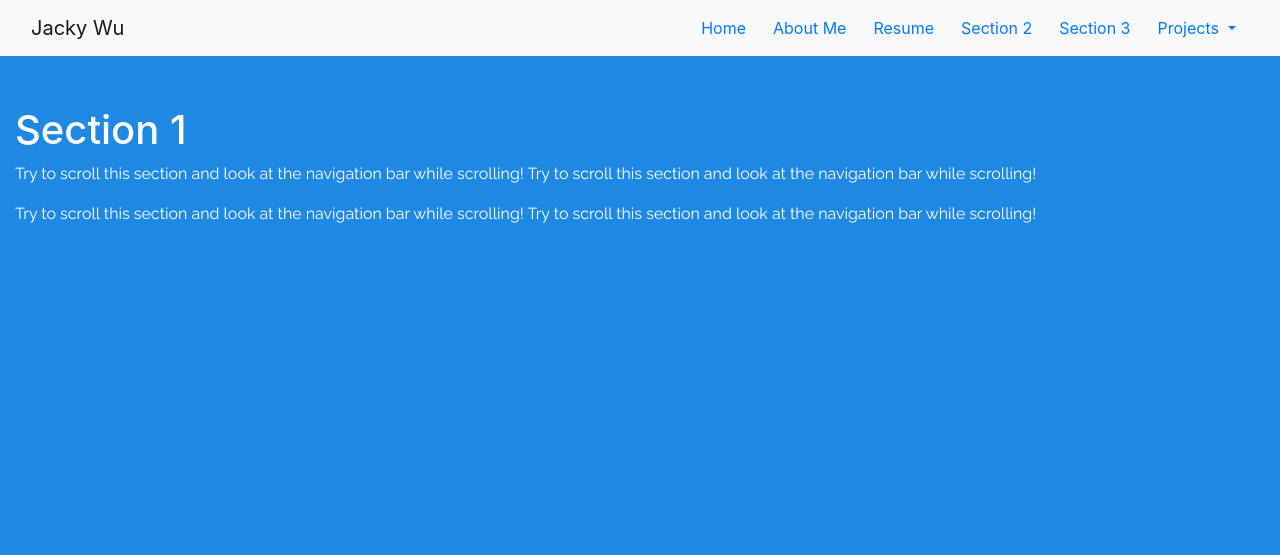
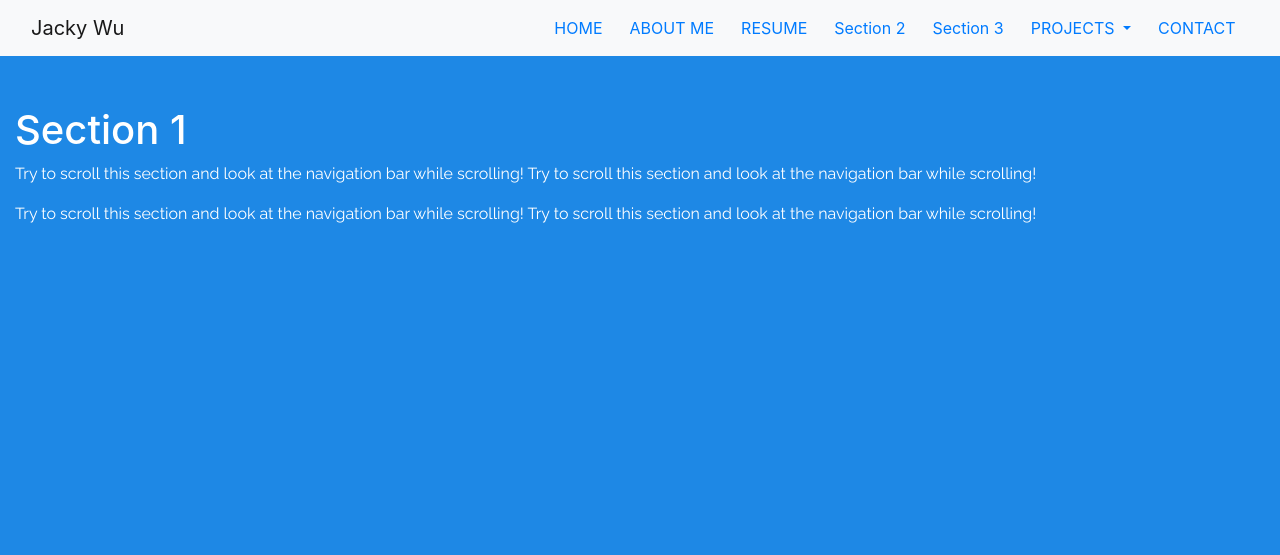
Before and after one commit to JackyJWu/jackyjwu.github.io, a PHP site: page / in a window 1280 px wide. Shown: the top 555 px of the page. Run offline with PHP 8.4, Linux system fonts and the light colour scheme; some libraries are stand-ins or nearby versions.

Commit message:
Fixing more

```diff
--- a/app.css
+++ b/app.css
@@ -7,6 +7,10 @@ p{
 }
 h1{
   font-family: Indie Flower;
+}
+
+a:hover{
+  color:white;
 }
 body{
 
@@ -44,11 +48,17 @@ body{
 #section42 {padding-top:50px;height:500px;color: #fff; background-color: #009688;}
 
 .btn{
+  /* -webkit-transition-duration: 0.4s; /* Safari */
+  /* transition-duration: 0.4s; */
   margin-left: 0.5px;
   margin-right:0.5px;
 }
-
-.navbar-fixed-top.scrolled {
-  background-color: #fff !important;
-  transition: background-color 200ms linear;
+.button{
+  /* -webkit-transition-duration: 0.4s; /* Safari */
+  transition-duration: 0.4s;
 }
+/*
+.button:hover{
+  background-color: #4CAF50;
+  color: white;
+} */
--- a/index.html
+++ b/index.html
@@ -39,19 +39,20 @@
     <div>
       <div class="collapse navbar-collapse" id="navbarSupportedContent">
         <ul class="navbar-nav ml-auto">
-          <li class="nav-item btn"><a href="">Home</a>
-          <li class="nav-item btn"><a href="#section1">About Me</a></li>
-          <li class="nav-item btn"><a href="jwuresume.pdf">Resume</a>
+          <li class="nav-item btn button "><a href="">HOME</a>
+          <li class="nav-item btn button "><a href="#section1">ABOUT ME</a></li>
+          <li class="nav-item btn button "><a href="jwuresume.pdf">RESUME</a>
 
-          <li class="nav-item btn"><a href="#section2">Section 2</a></li>
-          <li class="nav-item btn"><a href="#section3">Section 3</a></li>
+          <li class="nav-item btn button "><a href="#section2">Section 2</a></li>
+          <li class="nav-item btn button "><a href="#section3">Section 3</a></li>
           <!-- Projects -->
-          <li class="nav-item dropdown btn"><a class="dropdown-toggle" data-toggle="dropdown" href="#">Projects <span class="caret"></span></a>
+          <li class="nav-item dropdown btn button"><a class="dropdown-toggle" data-toggle="dropdown" href="#">PROJECTS <span class="caret"></span></a>
             <ul class="dropdown-menu">
               <li><a href="#section41">Section 4-1</a></li>
               <li><a href="#section42">Section 4-2</a></li>
             </ul>
           </li>
+          <li class="nav-item btn button"><a href="#section3">CONTACT</a></li>
         </ul>
       </div>
     </div>
@@ -109,11 +110,7 @@
   <p>Try to scroll this section and look at the navigation bar while scrolling! Try to scroll this section and look at the navigation bar while scrolling!</p>
   <p>Try to scroll this section and look at the navigation bar while scrolling! Try to scroll this section and look at the navigation bar while scrolling!</p>
 </div>
-<div id="section3" class="container-fluid">
-  <h1>Section 3</h1>
-  <p>Try to scroll this section and look at the navigation bar while scrolling! Try to scroll this section and look at the navigation bar while scrolling!</p>
-  <p>Try to scroll this section and look at the navigation bar while scrolling! Try to scroll this section and look at the navigation bar while scrolling!</p>
-</div>
+
 <div id="section41" class="container-fluid">
   <h1>Section 4 Submenu 1</h1>
   <p>Try to scroll this section and look at the navigation bar while scrolling! Try to scroll this section and look at the navigation bar while scrolling!</p>
@@ -124,7 +121,11 @@
   <p>Try to scroll this section and look at the navigation bar while scrolling! Try to scroll this section and look at the navigation bar while scrolling!</p>
   <p>Try to scroll this section and look at the navigation bar while scrolling! Try to scroll this section and look at the navigation bar while scrolling!</p>
 </div>
-
+<div id="section3" class="container-fluid">
+  <h1>Section 3</h1>
+  <p>Try to scroll this section and look at the navigation bar while scrolling! Try to scroll this section and look at the navigation bar while scrolling!</p>
+  <p>Try to scroll this section and look at the navigation bar while scrolling! Try to scroll this section and look at the navigation bar while scrolling!</p>
+</div>
 <!-- Plugins... Always JQuery then Popper then BootStrap -->
 <script
 src="https://code.jquery.com/jquery-3.3.1.min.js"
--- a/intro.js
+++ b/intro.js
@@ -34,3 +34,17 @@ function intro(){
 };
 
 intro()
+
+/* scroll to a div with the ID "scrollToThis" by clicking a link with the class "scrollLink" */
+$('.scrollLink').click( function() {
+     $('html, body').animate({
+          scrollTop: $('#scrollToThis').offset().top
+     }, 400);
+});
+
+/* scroll to the top of the page */
+if ($('.scrollToTop')[0]){
+     $('.scrollToTop').click(function(){
+          $('html,body').animate({ scrollTop: 0 }, 400);
+     });
+}
```
